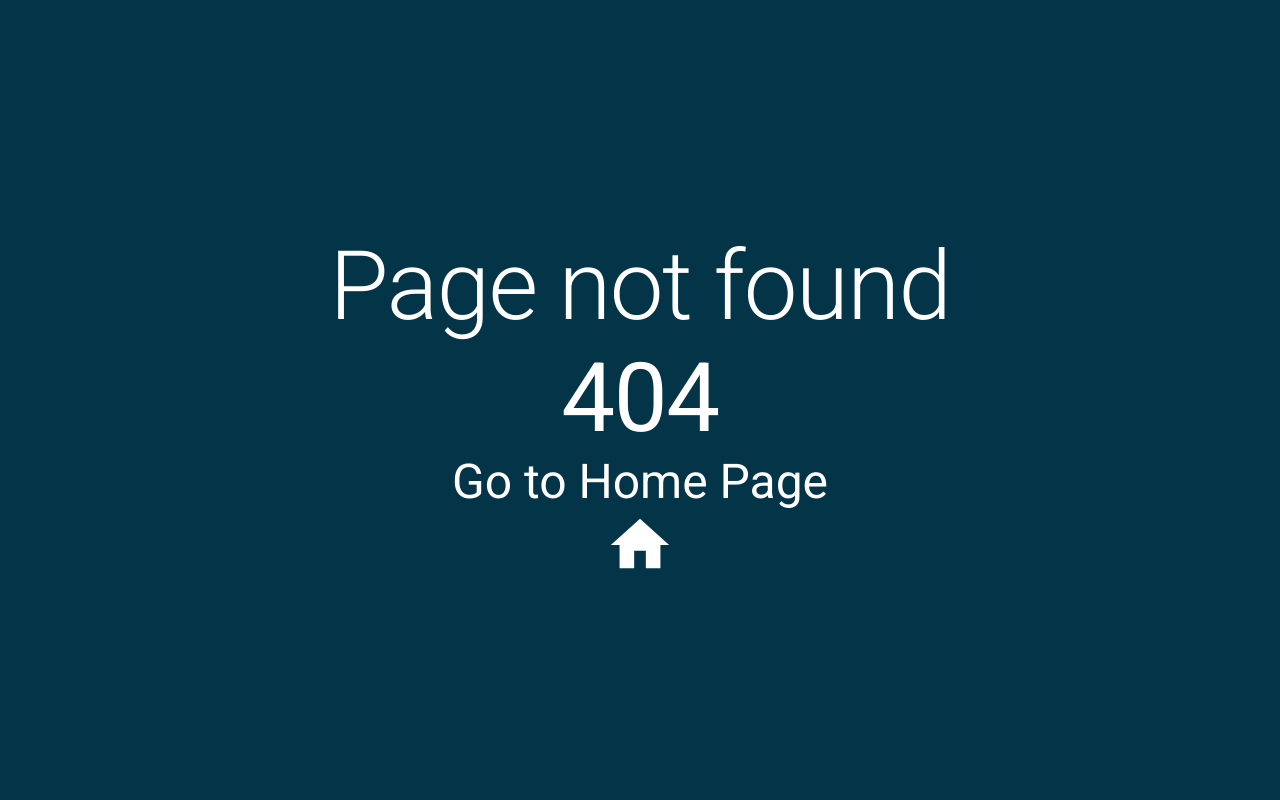
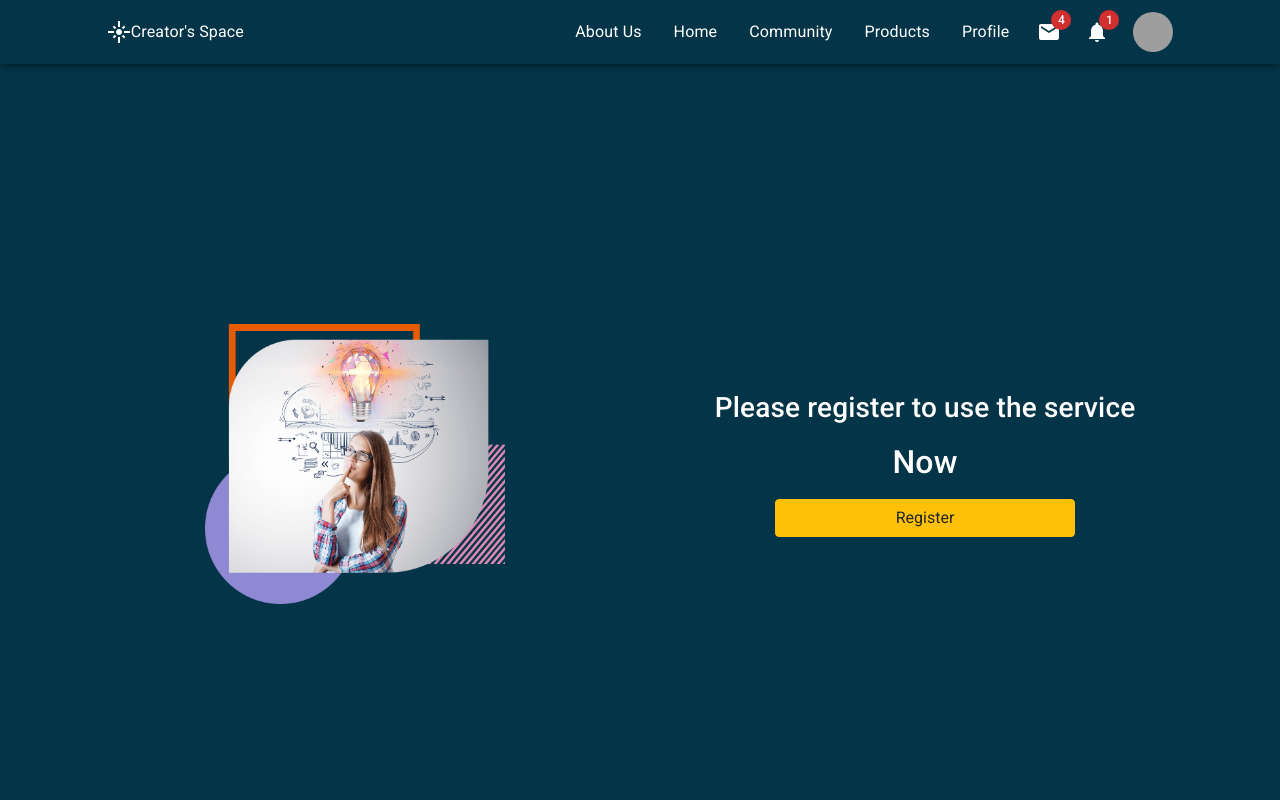
Before and after one commit to rajibjonchhen/capstone-project, a React (Create React App) app: page /direct in a window 1280 px wide. Before the commit this address had no page. Shown: the top 800 px of the page. Built offline with nearby package versions, Linux system fonts and the light colour scheme; grey boxes are pictures that could not be loaded.

Commit message:
direction to register page created

```diff
--- a/src/App.js
+++ b/src/App.js
@@ -18,6 +18,7 @@ import { Container } from 'react-bootstrap';
 import RolePage from './RolePage/RolePage';
 import Products from './products/Products';
 import AboutUs from './AboutUs/AboutUs';
+import DirectToRegister from './DirectToLogin/DirectToRegister';
 
 
 
@@ -33,6 +34,7 @@ function App() {
         <Routes>
           <Route path="/" exact element={<LoginPage/>}/>
           <Route path="/role" exact element={<RolePage/>}/>
+          <Route path="/direct" exact element={<MyLayout><DirectToRegister/></MyLayout>}/>
           <Route path="/home" exact element={<MyLayout><HomePage/></MyLayout>}/>
           <Route path="/account" exact element={<MyLayout><Account/></MyLayout>}/>
           <Route path="/about" exact element={<MyLayout><AboutUs/></MyLayout>}/>
--- a/src/DirectToLogin/DirectToRegister.jsx
+++ b/src/DirectToLogin/DirectToRegister.jsx
@@ -1,16 +1,28 @@
+import { Button } from 'react-bootstrap'
 import React from 'react'
-import { Container, Row } from 'react-bootstrap'
+import { Col, Container, Row } from 'react-bootstrap'
+import "./directToRegister.css"
+import { useNavigate } from 'react-router-dom'
+import AGirlThinking from "../assets/think.png"
+function DirectToRegister() {
 
-function DirectToRegister() {
+  const navigate = useNavigate()
   return (
     <Container >
       <Row>
-        <Col>
-        <h3>
-        Please register your self to use the service
+        <Col className="direct-to-register">
+          <div></div>
+          <img src={AGirlThinking} alt="a girl thinking" width="300px"/>
+        </Col>
+        <Col className="direct-to-register">
+        <h3 >
+            Please register to use the service
         </h3>
+        <h2 className="now">Now</h2>
+        <Button variant="warning" style={{width:"300px"}} onClick={() => navigate("/")}>Register</Button>
         </Col>
       </Row>
+
     </Container>
   )
 }
--- a/src/DirectToLogin/directToRegister.css
+++ b/src/DirectToLogin/directToRegister.css
@@ -0,0 +1,12 @@
+.direct-to-register{
+    display: flex;
+    flex-direction: column;
+    justify-content: center;
+    align-items: center;
+    height: 100vh;
+}
+
+.now{
+    padding:10px;
+
+}
```
Also changed, not shown: src/assets/think.png (added).
